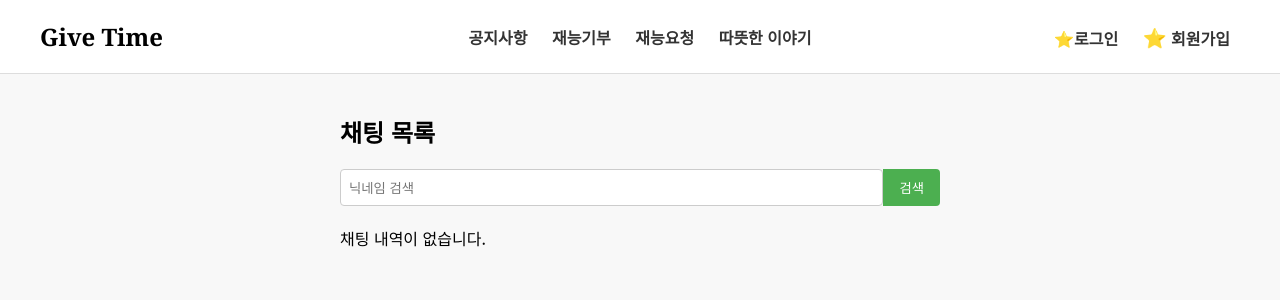
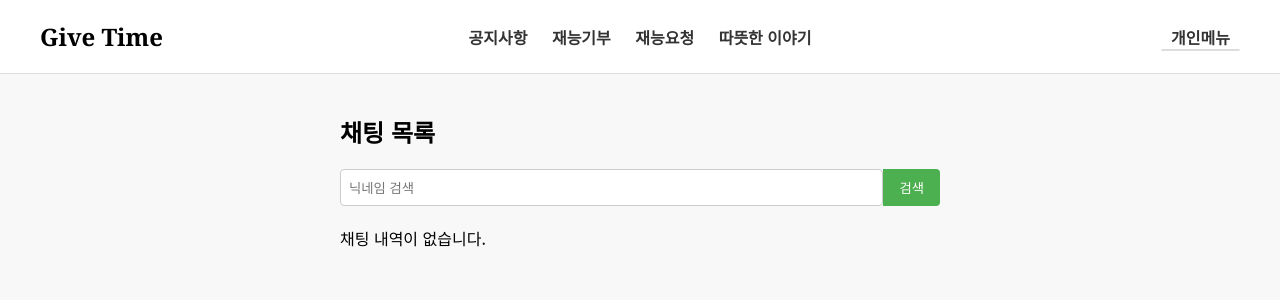
Before and after one commit to YHFTF/Givetime, a Django app: template chat/templates/chat/list.html in a window 1280 px wide. Shown: the top 300 px of the page. Run offline with Django 5.2, Linux system fonts and the light colour scheme; the template is opened without the code that fills it, so the values that code supplies are empty; parts of the project's set-up code (start-up, migrations or seed data) failed here and were passed over.

Commit message:
헤더 개인 메뉴 토글 추가

```diff
--- a/main/static/main/main.js
+++ b/main/static/main/main.js
@@ -243,6 +243,15 @@ document.addEventListener("DOMContentLoaded", function () {
       });
     }
   }
+  const personalMenuToggle = document.getElementById("personalMenuToggle");
+  const personalMenu = document.getElementById("personalMenu");
+  if (personalMenuToggle && personalMenu) {
+    personalMenuToggle.addEventListener("click", function (e) {
+      e.preventDefault();
+      personalMenu.classList.toggle("open");
+    });
+  }
+
   const logoutBtn = document.getElementById("logoutBtn");
   if (!logoutBtn) return;
 
--- a/main/templates/main/header.html
+++ b/main/templates/main/header.html
@@ -32,6 +32,33 @@
         display: flex;
         justify-content: flex-end;
         flex: 1;
+      }
+
+      .nav-right nav {
+        position: relative;
+      }
+
+      .personal-menu {
+        position: absolute;
+        top: 100%;
+        right: 0;
+        background: white;
+        border: 1px solid #ddd;
+        border-radius: 8px;
+        display: flex;
+        flex-direction: column;
+        overflow: hidden;
+        max-height: 0;
+        transition: max-height 0.3s ease;
+        z-index: 1000;
+      }
+
+      .personal-menu a {
+        margin: 10px;
+      }
+
+      .personal-menu.open {
+        max-height: 500px;
       }
 
       nav a {
@@ -322,6 +349,8 @@
       </div>
       <div class="nav-right">
         <nav>
+          <a href="#" id="personalMenuToggle">개인메뉴</a>
+          <div id="personalMenu" class="personal-menu">
             {% if user.is_authenticated %}
             <!-- 로그인 후 -->
             <a href="#" id="logoutBtn">⭐로그아웃</a>
@@ -347,6 +376,7 @@
               <span style="font-size: 1.2em">⭐</span> 회원가입
             </a>
             {% endif %}
+          </div>
         </nav>
       </div>
     </header>
```
Lines whose indentation alone changed are shown as unchanged.
